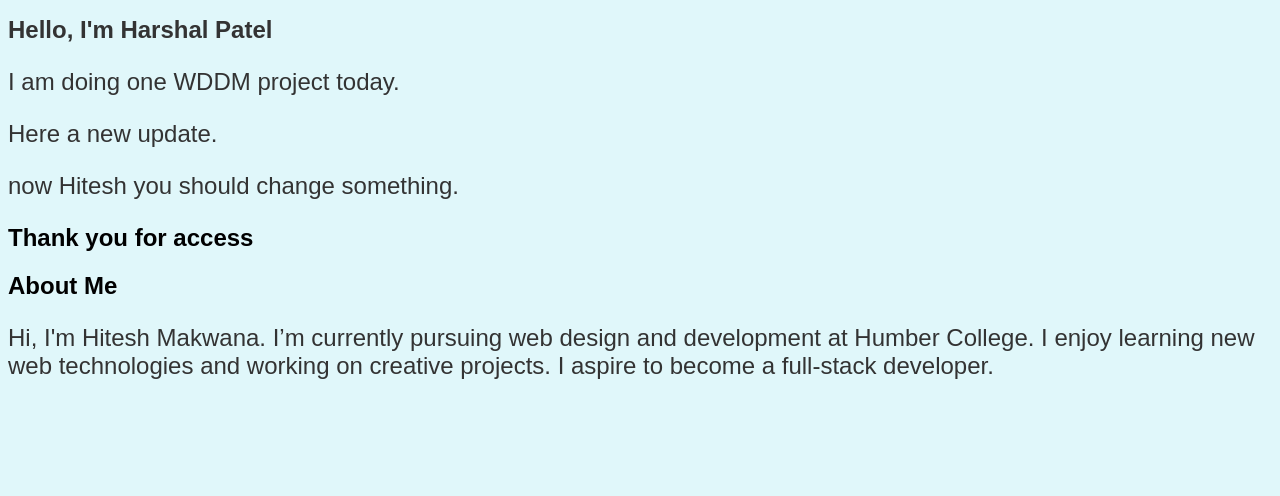
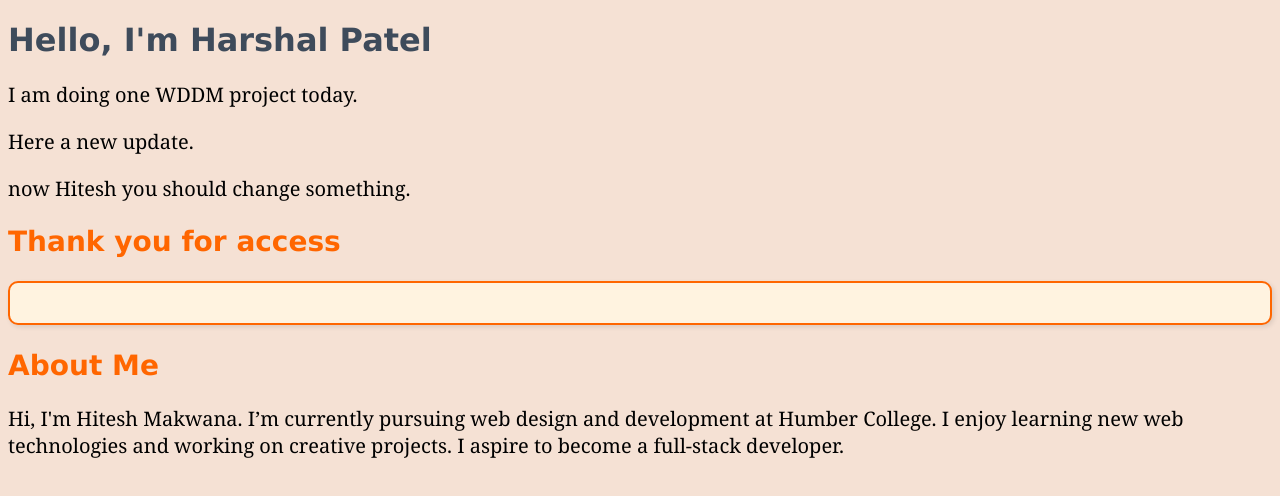
Before and after one commit to h13h/WDDM-126, a plain HTML site: page index.html in a window 1280 px wide. Drawn offline with Linux system fonts and the light colour scheme.

Commit message:
Chnage 3

```diff
--- a/style.css
+++ b/style.css
@@ -1,11 +1,31 @@
-/* Background color for the body */
 body {
-    background-color: #e0f7fa; /* Light blue background */
-    font-family: Arial, sans-serif;
+    background-color: #f5e1d4; /* Light peach background */
 }
 
-/* Text color and size for the content */
-h1, p {
-    color: #333; /* Dark gray text */
-    font-size: 1.5rem; /* Font size for both the heading and paragraph */
+/* New font styling for h1 and h2 */
+h1 {
+    color: #3e4b5b; /* Dark blue */
+    font-family: 'Verdana', sans-serif;
+    font-size: 2rem;
 }
+
+h2 {
+    color: #ff6600; /* Orange */
+    font-family: 'Verdana', sans-serif;
+    font-size: 1.75rem;
+}
+
+p {
+    font-family: 'Georgia', serif; /* New font for paragraphs */
+    font-size: 1.25rem;
+}
+
+/* Box styling for about-me section */
+.about-me {
+    background-color: #fff3e0; /* Light orange box background */
+    border: 2px solid #ff6600;
+    padding: 20px;
+    margin-top: 20px;
+    box-shadow: 2px 2px 5px rgba(0, 0, 0, 0.1);
+    border-radius: 10px;
+}
```
